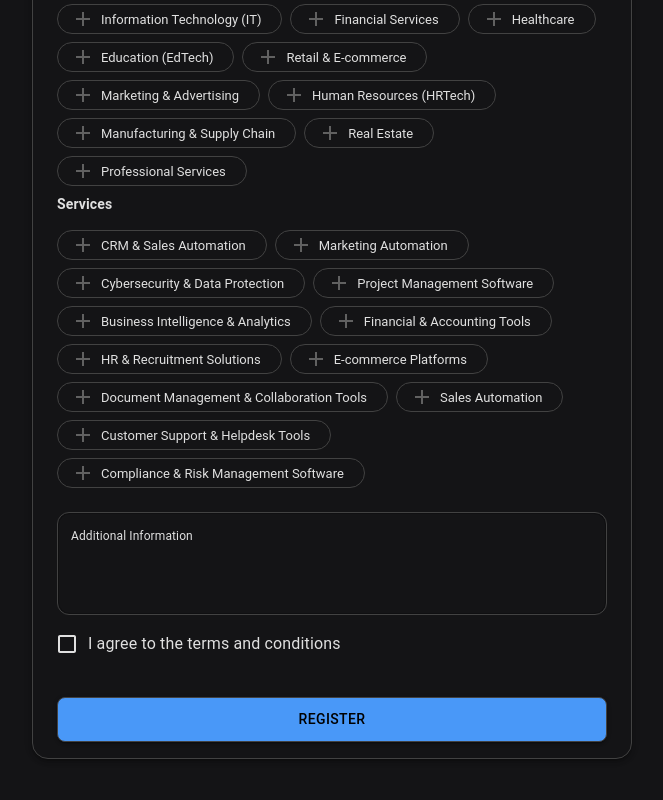
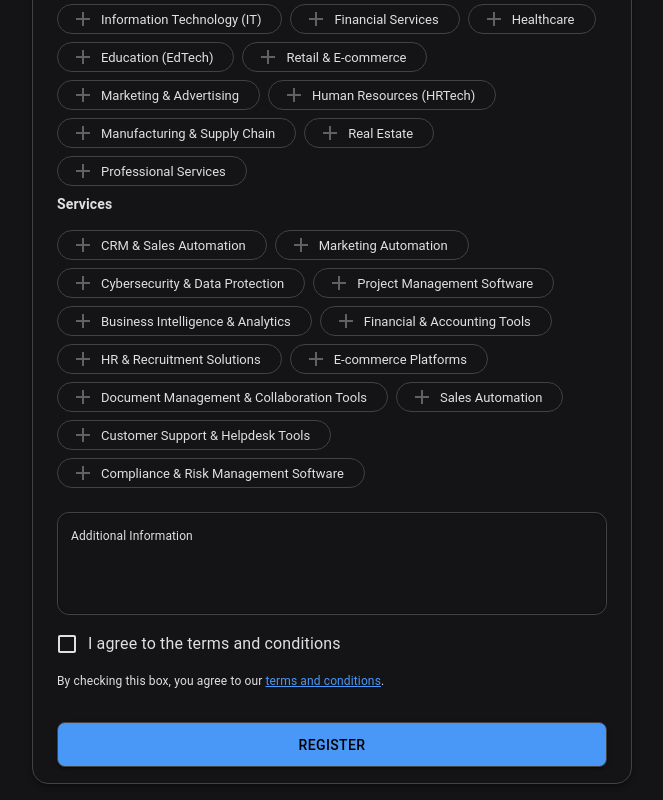
Before and after one commit to web-source-dev/leads, a React (Create React App) app: page /vendor in a window 1280 px wide. Shown: the part 573-1373 px from the top of the page, without its empty margins (308-971 px from the left). Before the commit the page ends 1348 px from the top, so only its background shows below. Built offline with nearby package versions, Linux system fonts and the light colour scheme; the HTML template or start-up script is replaced by a standard one.

Commit message:
Update VendorForm.jsx

```diff
--- a/src/components/VendorForm.jsx
+++ b/src/components/VendorForm.jsx
@@ -471,6 +471,16 @@ export default function VendorRegistration() {
             </Typography>
           }
         />
+        <Typography
+  variant="body2"
+  color="var(--text-color)"
+  style={{ marginTop: '8px', fontSize: '12px' }}
+>
+  By checking this box, you agree to our{" "}
+  <a href="https://www.reachly.ca/terms-and-conditions" target="_blank" style={{ color: "var(--button-background-color)" }}>
+    terms and conditions
+  </a>.
+</Typography>
 
         {/* Submit Button */}
         <Button
```
